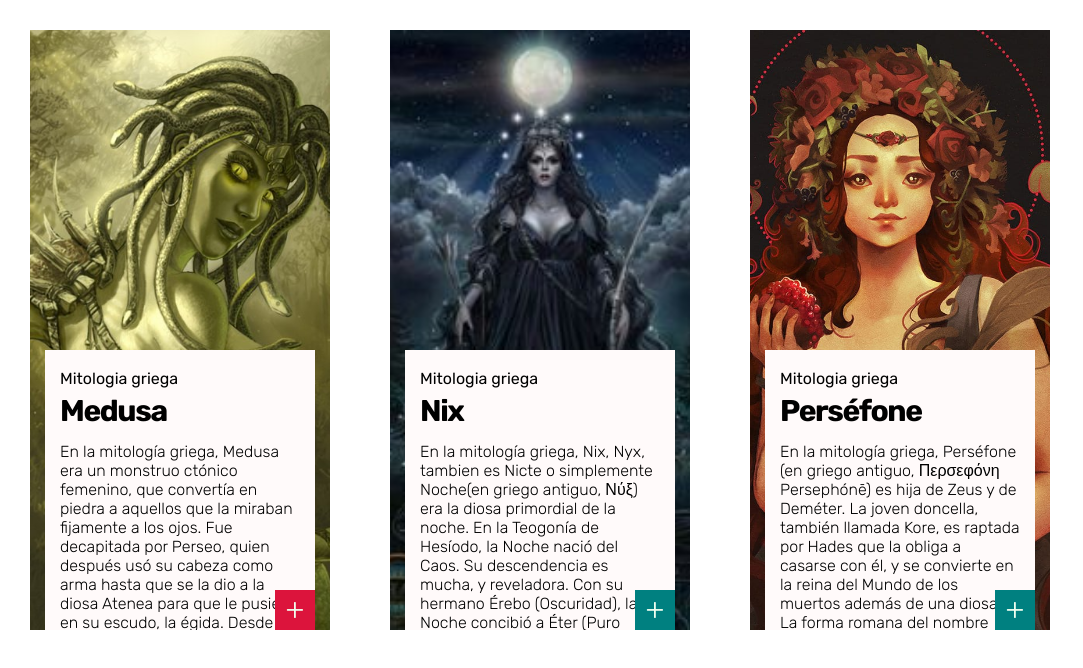
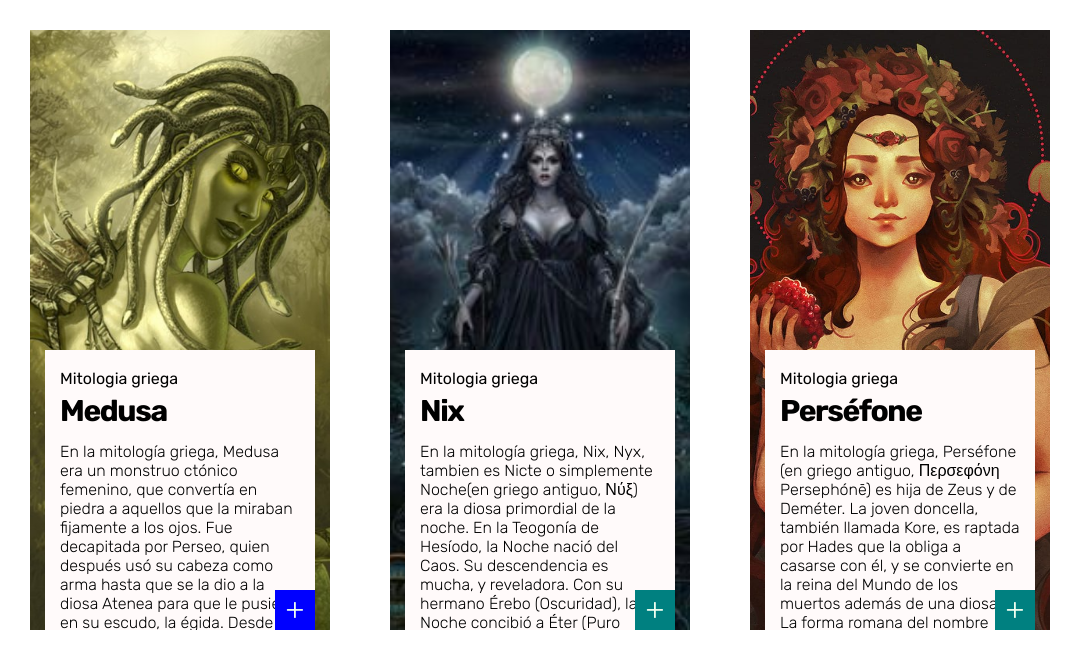
Before and after one commit to Ciervos/reactbabysteps, a React (Create React App) app: page / in a window 1280 px wide. In both pictures the pointer is over the button 295 px from the left and 610 px from the top of the page. Shown: the top 668 px of the page, without its empty margins (0-1083 px from the left). Built offline with nearby package versions, Linux system fonts and the light colour scheme.

Commit message:
color de botones modificado

```diff
--- a/src/components/Ejerciciowonder/Ejerciciowonder.css
+++ b/src/components/Ejerciciowonder/Ejerciciowonder.css
@@ -56,8 +56,12 @@
 }
 .footerbottom:hover{
 cursor: pointer;
-background-color:  crimson;
+background-color:  blue;
 
+}
+
+.botonparacerrar:hover{
+    background-color:  red;
 }
 
 .tarjetaonclick{
--- a/src/components/Ejerciciowonder/Ejerciciowonder.js
+++ b/src/components/Ejerciciowonder/Ejerciciowonder.js
@@ -32,11 +32,13 @@ return(
 const modTarjeta = event =>{
 
     let contenedorblanco = event.currentTarget.parentElement.parentElement;
-    let elboton = document.querySelector("#primerboton");
+    let elboton = event.currentTarget;
     contenedorblanco.classList.toggle('tarjetaonclick');
     if(elboton.innerHTML==="+"){
         elboton.innerHTML="X"
+        event.currentTarget.classList.add('botonparacerrar');
     }else{
+        event.currentTarget.classList.remove('botonparacerrar');
         elboton.innerHTML="+"
     }
 };
```
